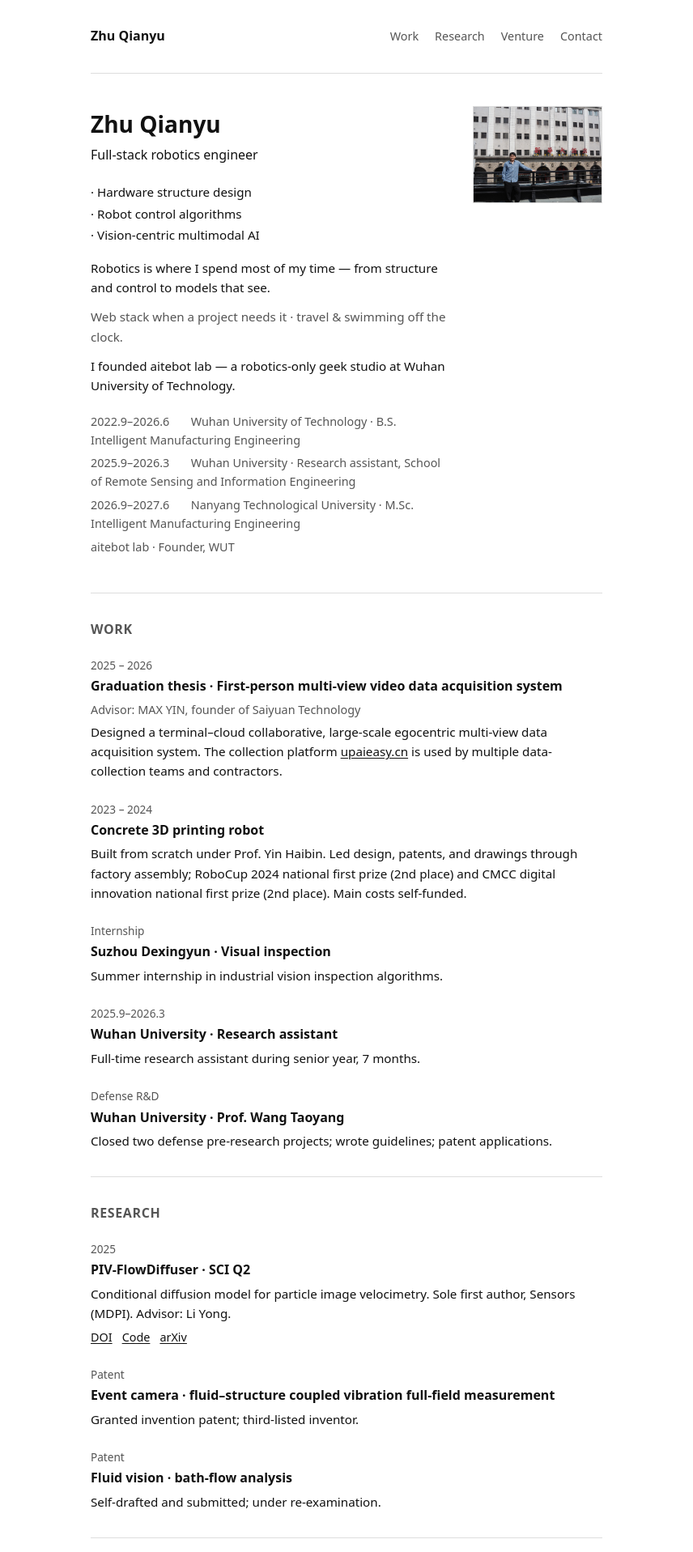
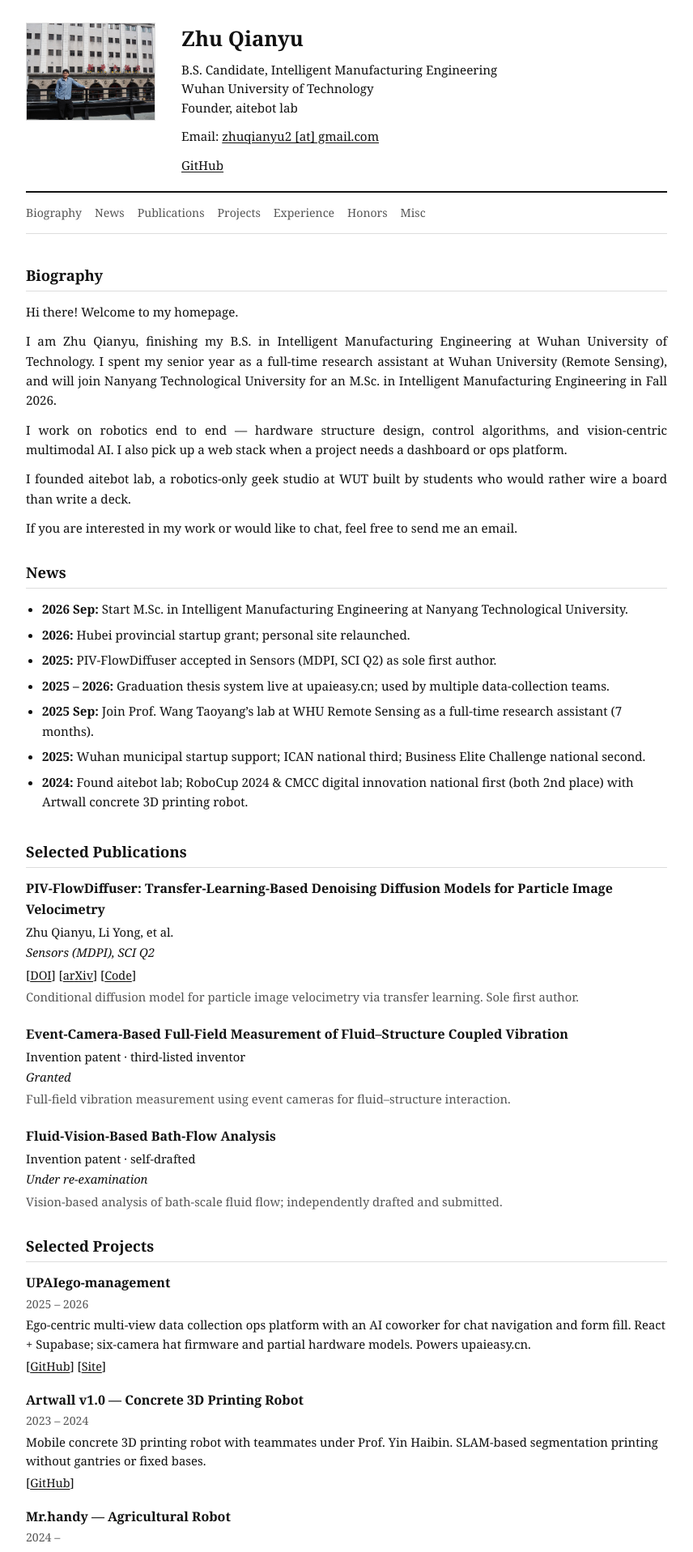
Before and after one commit to Zhu-Qianyu/Zhu-Qianyu, a Vue app: page / in a window 1280 px wide. Shown: the top 1917 px of the page at 81% size, without its empty margins (212-1068 px from the left). Built offline with nearby package versions, Linux system fonts and the light colour scheme.

Commit message:
Restructure site as academic homepage with projects and wider layout.
Adopt Biography, News, Publications, Projects, Experience, Honors, and Misc sections. Remove role line, move photo left, and update content from GitHub repos.

```diff
--- a/index.html
+++ b/index.html
@@ -6,7 +6,7 @@
     <meta name="viewport" content="width=device-width, initial-scale=1.0" />
     <meta
       name="description"
-      content="Zhu Qianyu — full-stack robotics engineer."
+      content="Zhu Qianyu"
     />
     <meta name="theme-color" content="#ffffff" />
     <title>Zhu Qianyu</title>
--- a/src/App.vue
+++ b/src/App.vue
@@ -2,9 +2,13 @@
 import {
   profile,
   nav,
-  workItems,
-  researchItems,
-  ventureItems,
+  biography,
+  newsItems,
+  publications,
+  projectItems,
+  experienceItems,
+  honors,
+  misc,
 } from './data/profile.js'
 
 const year = new Date().getFullYear()
@@ -17,9 +21,31 @@ function scrollTo(id) {
 
 <template>
   <div class="page">
-    <header class="header">
-      <a href="#" class="name" @click.prevent="scrollTo('home')">{{ profile.nameEn }}</a>
-      <nav class="nav" aria-label="Main">
+    <header id="top" class="banner">
+      <figure class="banner-photo">
+        <img
+          :src="profilePhoto"
+          :alt="profile.photoAlt"
+          width="180"
+          height="225"
+          loading="eager"
+        />
+      </figure>
+
+      <div class="banner-info">
+        <h1>{{ profile.nameEn }}</h1>
+        <p v-for="line in profile.affiliation" :key="line" class="affiliation">{{ line }}</p>
+        <p class="contact-line">
+          Email:
+          <a :href="`mailto:${profile.email}`">{{ profile.email.replace('@', ' [at] ') }}</a>
+        </p>
+        <p class="links-line">
+          <a :href="profile.github" target="_blank" rel="noopener noreferrer">GitHub</a>
+        </p>
+      </div>
+    </header>
+
+    <nav class="toc" aria-label="Sections">
       <a
         v-for="item in nav"
         :key="item.id"
@@ -27,100 +53,93 @@ function scrollTo(id) {
         @click.prevent="scrollTo(item.id)"
       >{{ item.label }}</a>
     </nav>
-    </header>
 
     <main>
-      <section id="home" class="hero">
-        <div class="hero-main">
-          <h1>{{ profile.nameEn }}</h1>
-          <p class="role">{{ profile.role }}</p>
+      <section id="bio" class="section">
+        <h2>Biography</h2>
+        <p v-for="(para, i) in biography" :key="i" class="para">{{ para }}</p>
+      </section>
 
-          <ul v-if="profile.intro?.skills" class="skills">
-            <li v-for="skill in profile.intro.skills" :key="skill">{{ skill }}</li>
-          </ul>
-
-          <p v-if="profile.intro?.lead" class="text">{{ profile.intro.lead }}</p>
-          <p v-if="profile.intro?.aside" class="text muted">{{ profile.intro.aside }}</p>
-          <p v-if="profile.intro?.aitebot" class="text">{{ profile.intro.aitebot }}</p>
-
-          <ul class="timeline">
-            <li v-for="line in profile.identity" :key="line.text">
-              <span v-if="line.period" class="when">{{ line.period }}</span>
-              {{ line.text }}
+      <section id="news" class="section">
+        <h2>News</h2>
+        <ul class="news-list">
+          <li v-for="item in newsItems" :key="item.date + item.text">
+            <strong>{{ item.date }}:</strong> {{ item.text }}
           </li>
         </ul>
-        </div>
-
-        <figure class="photo">
-          <img
-            :src="profilePhoto"
-            :alt="profile.photoAlt"
-            width="200"
-            height="250"
-            loading="eager"
-          />
-        </figure>
       </section>
 
-      <section id="work" class="section">
-        <h2>Work</h2>
-        <article v-for="item in workItems" :key="item.title + item.period" class="item">
-          <p class="meta">{{ item.period }}</p>
-          <h3>{{ item.title }}</h3>
-          <p v-if="item.advisor" class="sub">{{ item.advisor }}</p>
-          <p v-if="item.descHtml" class="desc" v-html="item.descHtml" />
-          <p v-else class="desc">{{ item.desc }}</p>
-          <p v-if="item.links" class="links">
+      <section id="publications" class="section">
+        <h2>Selected Publications</h2>
+        <article v-for="pub in publications" :key="pub.title" class="pub">
+          <h3 class="pub-title">
             <a
-              v-for="link in item.links"
-              :key="link.href"
-              :href="link.href"
+              v-if="pub.links[0]"
+              :href="pub.links[0].href"
               target="_blank"
               rel="noopener noreferrer"
-            >{{ link.text }}</a>
+            >{{ pub.title }}</a>
+            <span v-else>{{ pub.title }}</span>
+          </h3>
+          <p class="pub-meta">{{ pub.authors }}</p>
+          <p class="pub-venue"><em>{{ pub.venue }}</em></p>
+          <p v-if="pub.links.length" class="pub-links">
+            <span v-for="(link, i) in pub.links" :key="link.href">
+              [<a :href="link.href" target="_blank" rel="noopener noreferrer">{{ link.text }}</a>]<span v-if="i < pub.links.length - 1"> </span>
+            </span>
+          </p>
+          <p class="pub-desc">{{ pub.desc }}</p>
+        </article>
+      </section>
+
+      <section id="projects" class="section">
+        <h2>Selected Projects</h2>
+        <article v-for="item in projectItems" :key="item.title" class="entry">
+          <h3 class="entry-title">{{ item.title }}</h3>
+          <p class="entry-meta">{{ item.period }}</p>
+          <p class="entry-desc">{{ item.desc }}</p>
+          <p v-if="item.links" class="entry-links">
+            <span v-for="(link, i) in item.links" :key="link.href">
+              [<a :href="link.href" target="_blank" rel="noopener noreferrer">{{ link.text }}</a>]<span v-if="i < item.links.length - 1"> </span>
+            </span>
           </p>
         </article>
       </section>
 
-      <section id="research" class="section">
-        <h2>Research</h2>
-        <article v-for="item in researchItems" :key="item.title" class="item">
-          <p class="meta">{{ item.period }}</p>
-          <h3>{{ item.title }}</h3>
-          <p class="desc">{{ item.desc }}</p>
-          <p v-if="item.links" class="links">
-            <a
-              v-for="link in item.links"
-              :key="link.href"
-              :href="link.href"
-              target="_blank"
-              rel="noopener noreferrer"
-            >{{ link.text }}</a>
-          </p>
+      <section id="experience" class="section">
+        <h2>Experience</h2>
+        <article v-for="item in experienceItems" :key="item.title + item.period" class="entry">
+          <h3 class="entry-title">{{ item.title }}</h3>
+          <p class="entry-meta">{{ item.period }} · {{ item.org }}</p>
+          <p class="entry-desc">{{ item.desc }}</p>
         </article>
       </section>
 
-      <section id="venture" class="section">
-        <h2>Venture</h2>
-        <article v-for="item in ventureItems" :key="item.title" class="item">
-          <p class="meta">{{ item.period }}</p>
-          <h3>{{ item.title }}</h3>
-          <p class="desc">{{ item.desc }}</p>
-        </article>
+      <section id="honors" class="section">
+        <h2>Honors</h2>
+        <ul class="honor-list">
+          <li v-for="item in honors" :key="item.title">
+            {{ item.title }}<br />
+            <span class="honor-year">{{ item.year }}</span>
+          </li>
+        </ul>
       </section>
 
-      <section id="contact" class="section section-last">
-        <h2>Contact</h2>
-        <p>
-          <a :href="`mailto:${profile.email}`">{{ profile.email }}</a>
-          ·
-          <a :href="profile.github" target="_blank" rel="noopener noreferrer">GitHub</a>
-        </p>
+      <section id="misc" class="section section-last">
+        <h2>Miscellaneous</h2>
+        <table class="misc-table">
+          <tbody>
+            <tr>
+              <th>Hobbies</th>
+              <td>{{ misc.hobbies.join(' · ') }}</td>
+            </tr>
+          </tbody>
+        </table>
       </section>
     </main>
 
     <footer class="footer">
-      <p>{{ profile.nameEn }} · {{ year }}</p>
+      <p>© {{ profile.nameEn }} · {{ year }}</p>
     </footer>
   </div>
 </template>
@@ -129,127 +148,71 @@ function scrollTo(id) {
 .page {
   max-width: var(--max);
   margin: 0 auto;
-  padding: 2rem 1.25rem 3rem;
+  padding: 1.75rem 1.25rem 2.5rem;
 }
 
-.header {
+/* Banner — Geng Li–style name card, photo left */
+.banner {
   display: flex;
-  flex-wrap: wrap;
-  justify-content: space-between;
-  align-items: baseline;
-  gap: 0.75rem 1.5rem;
-  padding-bottom: 2rem;
-  border-bottom: 1px solid var(--c-border);
-  margin-bottom: 2.5rem;
-}
-
-.name {
-  font-weight: 600;
-  text-decoration: none;
-  color: var(--c-text);
-}
-
-.name:hover {
-  color: var(--c-muted);
-}
-
-.nav {
-  display: flex;
-  flex-wrap: wrap;
-  gap: 0.75rem 1.25rem;
-  font-size: 0.9rem;
-}
-
-.nav a {
-  color: var(--c-muted);
-  text-decoration: none;
-}
-
-.nav a:hover {
-  color: var(--c-text);
-  text-decoration: underline;
-}
-
-.hero {
-  display: flex;
-  flex-wrap: wrap;
   gap: 2rem;
-  margin-bottom: 2.5rem;
+  align-items: flex-start;
+  padding-bottom: 1.25rem;
+  border-bottom: 2px solid var(--c-text);
   scroll-margin-top: 1rem;
 }
 
-.hero-main {
-  flex: 1 1 16rem;
-  min-width: 0;
-}
-
-.hero h1 {
-  font-size: 1.75rem;
-  font-weight: 600;
-  margin-bottom: 0.25rem;
-}
-
-.role {
-  font-size: 1rem;
-  margin-bottom: 1.25rem;
-}
-
-.skills {
-  list-style: none;
-  margin-bottom: 1rem;
-}
-
-.skills li {
-  font-size: 0.95rem;
-  margin-bottom: 0.15rem;
-}
-
-.skills li::before {
-  content: '· ';
-}
-
-.text {
-  font-size: 0.95rem;
-  margin-bottom: 0.75rem;
-}
-
-.muted {
-  color: var(--c-muted);
-}
-
-.timeline {
-  list-style: none;
-  margin-top: 1.25rem;
-  font-size: 0.9rem;
-  color: var(--c-muted);
-}
-
-.timeline li {
-  margin-bottom: 0.35rem;
-}
-
-.when {
-  display: inline-block;
-  min-width: 7.5rem;
-  font-variant-numeric: tabular-nums;
-}
-
-.photo {
+.banner-photo {
   margin: 0;
   flex: 0 0 160px;
 }
 
-.photo img {
+.banner-photo img {
   width: 160px;
   height: auto;
   border: 1px solid var(--c-border);
 }
 
+.banner-info h1 {
+  font-size: 1.6rem;
+  font-weight: 700;
+  margin-bottom: 0.35rem;
+}
+
+.affiliation {
+  font-size: 0.95rem;
+  line-height: 1.45;
+  margin-bottom: 0.1rem;
+}
+
+.contact-line,
+.links-line {
+  margin-top: 0.75rem;
+  font-size: 0.95rem;
+}
+
+.toc {
+  display: flex;
+  flex-wrap: wrap;
+  gap: 0.5rem 1rem;
+  padding: 0.85rem 0;
+  font-size: 0.88rem;
+  border-bottom: 1px solid var(--c-border);
+  margin-bottom: 0.5rem;
+}
+
+.toc a {
+  color: var(--c-muted);
+  text-decoration: none;
+}
+
+.toc a:hover {
+  color: var(--c-text);
+  text-decoration: underline;
+}
+
 .section {
-  padding-top: 2rem;
-  margin-top: 2rem;
-  border-top: 1px solid var(--c-border);
-  scroll-margin-top: 1rem;
+  padding-top: 1.75rem;
+  scroll-margin-top: 0.5rem;
 }
 
 .section-last {
@@ -257,79 +220,151 @@ function scrollTo(id) {
 }
 
 .section h2 {
-  font-size: 1rem;
-  font-weight: 600;
-  text-transform: uppercase;
-  letter-spacing: 0.04em;
-  color: var(--c-muted);
-  margin-bottom: 1.25rem;
+  font-size: 1.15rem;
+  font-weight: 700;
+  margin-bottom: 0.85rem;
+  padding-bottom: 0.25rem;
+  border-bottom: 1px solid var(--c-border);
 }
 
-.item {
-  margin-bottom: 1.5rem;
+.para {
+  margin-bottom: 0.75rem;
+  font-size: 0.95rem;
+  text-align: justify;
 }
 
-.item:last-child {
+.para:last-child {
   margin-bottom: 0;
 }
 
-.meta {
-  font-size: 0.85rem;
-  color: var(--c-muted);
-  margin-bottom: 0.15rem;
+.news-list {
+  padding-left: 1.25rem;
+  font-size: 0.95rem;
 }
 
-.item h3 {
+.news-list li {
+  margin-bottom: 0.45rem;
+}
+
+.pub {
+  margin-bottom: 1.35rem;
+}
+
+.pub:last-child {
+  margin-bottom: 0;
+}
+
+.pub-title {
+  font-size: 1rem;
+  font-weight: 700;
+  margin-bottom: 0.2rem;
+}
+
+.pub-title a {
+  color: var(--c-text);
+  text-decoration: none;
+}
+
+.pub-title a:hover {
+  text-decoration: underline;
+}
+
+.pub-meta,
+.pub-venue {
+  font-size: 0.92rem;
+  margin-bottom: 0.1rem;
+}
+
+.pub-links {
+  font-size: 0.9rem;
+  margin: 0.25rem 0;
+}
+
+.pub-desc {
+  font-size: 0.92rem;
+  color: var(--c-muted);
+  margin-top: 0.25rem;
+}
+
+.entry {
+  margin-bottom: 1.1rem;
+}
+
+.entry-title {
   font-size: 1rem;
   font-weight: 600;
-  margin-bottom: 0.25rem;
+  margin-bottom: 0.1rem;
 }
 
-.sub {
-  font-size: 0.9rem;
+.entry-meta {
+  font-size: 0.88rem;
   color: var(--c-muted);
-  margin-bottom: 0.25rem;
+  margin-bottom: 0.2rem;
 }
 
-.desc {
-  font-size: 0.95rem;
-  color: var(--c-text);
+.entry-desc {
+  font-size: 0.93rem;
 }
 
-.desc :deep(a) {
-  color: var(--c-link);
+.entry-links {
+  font-size: 0.9rem;
+  margin-top: 0.2rem;
 }
 
-.links {
-  margin-top: 0.35rem;
-  font-size: 0.9rem;
+.honor-list {
+  list-style: none;
+  display: grid;
+  grid-template-columns: repeat(auto-fill, minmax(14rem, 1fr));
+  gap: 0.75rem 1.5rem;
+  font-size: 0.93rem;
 }
 
-.links a + a {
-  margin-left: 0.75rem;
-}
-
-.footer {
-  margin-top: 3rem;
-  padding-top: 1.5rem;
-  border-top: 1px solid var(--c-border);
+.honor-year {
   font-size: 0.85rem;
   color: var(--c-muted);
 }
 
-@media (max-width: 540px) {
-  .when {
-    display: block;
-    min-width: 0;
-    margin-bottom: 0.1rem;
+.misc-table {
+  width: 100%;
+  max-width: 28rem;
+  border-collapse: collapse;
+  font-size: 0.95rem;
 }
 
-  .photo {
-    flex-basis: 100%;
+.misc-table th {
+  text-align: left;
+  font-weight: 600;
+  padding: 0.35rem 1rem 0.35rem 0;
+  vertical-align: top;
+  white-space: nowrap;
 }
 
-  .photo img {
-    width: 140px;
+.misc-table td {
+  padding: 0.35rem 0;
+  vertical-align: top;
+}
+
+.footer {
+  margin-top: 2.5rem;
+  padding-top: 1rem;
+  border-top: 1px solid var(--c-border);
+  font-size: 0.85rem;
+  color: var(--c-muted);
+  text-align: center;
+}
+
+@media (max-width: 560px) {
+  .banner {
+    flex-direction: column;
+    gap: 1rem;
+  }
+
+  .banner-photo img {
+    width: 130px;
+  }
+
+  .honor-list {
+    grid-template-columns: 1fr;
   }
 }
 </style>
--- a/src/data/profile.js
+++ b/src/data/profile.js
@@ -1,118 +1,160 @@
 export const profile = {
   name: '朱钱宇',
   nameEn: 'Zhu Qianyu',
-  role: 'Full-stack robotics engineer',
   email: 'zhuqianyu2@gmail.com',
   github: 'https://github.com/Zhu-Qianyu',
   photo: 'images/profile.png',
   photoAlt: 'Zhu Qianyu',
-  identity: [
-    {
-      period: '2022.9–2026.6',
-      text: 'Wuhan University of Technology · B.S. Intelligent Manufacturing Engineering',
-    },
-    {
-      period: '2025.9–2026.3',
-      text: 'Wuhan University · Research assistant, School of Remote Sensing and Information Engineering',
-    },
-    {
-      period: '2026.9–2027.6',
-      text: 'Nanyang Technological University · M.Sc. Intelligent Manufacturing Engineering',
-    },
-    { period: '', text: 'aitebot lab · Founder, WUT' },
+  affiliation: [
+    'B.S. Candidate, Intelligent Manufacturing Engineering',
+    'Wuhan University of Technology',
+    'Founder, aitebot lab',
   ],
-  intro: {
-    lead: 'Robotics is where I spend most of my time — from structure and control to models that see.',
-    skills: [
-      'Hardware structure design',
-      'Robot control algorithms',
-      'Vision-centric multimodal AI',
-    ],
-    aside: 'Web stack when a project needs it · travel & swimming off the clock.',
-    aitebot:
-      'I founded aitebot lab — a robotics-only geek studio at Wuhan University of Technology.',
-  },
 }
 
 export const nav = [
-  { id: 'work', label: 'Work' },
-  { id: 'research', label: 'Research' },
-  { id: 'venture', label: 'Venture' },
-  { id: 'contact', label: 'Contact' },
+  { id: 'bio', label: 'Biography' },
+  { id: 'news', label: 'News' },
+  { id: 'publications', label: 'Publications' },
+  { id: 'projects', label: 'Projects' },
+  { id: 'experience', label: 'Experience' },
+  { id: 'honors', label: 'Honors' },
+  { id: 'misc', label: 'Misc' },
 ]
 
-export const workItems = [
+export const biography = [
+  'Hi there! Welcome to my homepage.',
+  'I am Zhu Qianyu, finishing my B.S. in Intelligent Manufacturing Engineering at Wuhan University of Technology. I spent my senior year as a full-time research assistant at Wuhan University (Remote Sensing), and will join Nanyang Technological University for an M.Sc. in Intelligent Manufacturing Engineering in Fall 2026.',
+  'I work on robotics end to end — hardware structure design, control algorithms, and vision-centric multimodal AI. I also pick up a web stack when a project needs a dashboard or ops platform.',
+  'I founded aitebot lab, a robotics-only geek studio at WUT built by students who would rather wire a board than write a deck.',
+  'If you are interested in my work or would like to chat, feel free to send me an email.',
+]
+
+export const newsItems = [
   {
-    period: '2025 – 2026',
-    title: 'Graduation thesis · First-person multi-view video data acquisition system',
-    advisor: 'Advisor: MAX YIN, founder of Saiyuan Technology',
-    descHtml:
-      'Designed a terminal–cloud collaborative, large-scale egocentric multi-view data acquisition system. The collection platform <a href="https://upaieasy.cn" target="_blank" rel="noopener noreferrer">upaieasy.cn</a> is used by multiple data-collection teams and contractors.',
+    date: '2026 Sep',
+    text: 'Start M.Sc. in Intelligent Manufacturing Engineering at Nanyang Technological University.',
   },
   {
-    period: '2023 – 2024',
-    title: 'Concrete 3D printing robot',
-    desc:
-      'Built from scratch under Prof. Yin Haibin. Led design, patents, and drawings through factory assembly; RoboCup 2024 national first prize (2nd place) and CMCC digital innovation national first prize (2nd place). Main costs self-funded.',
+    date: '2026',
+    text: 'Hubei provincial startup grant; personal site relaunched.',
   },
   {
-    period: 'Internship',
-    title: 'Suzhou Dexingyun · Visual inspection',
-    desc: 'Summer internship in industrial vision inspection algorithms.',
+    date: '2025',
+    text: 'PIV-FlowDiffuser accepted in Sensors (MDPI, SCI Q2) as sole first author.',
   },
   {
-    period: '2025.9–2026.3',
-    title: 'Wuhan University · Research assistant',
-    desc: 'Full-time research assistant during senior year, 7 months.',
+    date: '2025 – 2026',
+    text: 'Graduation thesis system live at upaieasy.cn; used by multiple data-collection teams.',
   },
   {
-    period: 'Defense R&D',
-    title: 'Wuhan University · Prof. Wang Taoyang',
-    desc: 'Closed two defense pre-research projects; wrote guidelines; patent applications.',
+    date: '2025 Sep',
+    text: 'Join Prof. Wang Taoyang’s lab at WHU Remote Sensing as a full-time research assistant (7 months).',
+  },
+  {
+    date: '2025',
+    text: 'Wuhan municipal startup support; ICAN national third; Business Elite Challenge national second.',
+  },
+  {
+    date: '2024',
+    text: 'Found aitebot lab; RoboCup 2024 & CMCC digital innovation national first (both 2nd place) with Artwall concrete 3D printing robot.',
   },
 ]
 
-export const researchItems = [
+export const publications = [
   {
-    period: '2025',
-    title: 'PIV-FlowDiffuser · SCI Q2',
+    title: 'PIV-FlowDiffuser: Transfer-Learning-Based Denoising Diffusion Models for Particle Image Velocimetry',
+    authors: 'Zhu Qianyu, Li Yong, et al.',
+    venue: 'Sensors (MDPI), SCI Q2',
     desc:
-      'Conditional diffusion model for particle image velocimetry. Sole first author, Sensors (MDPI). Advisor: Li Yong.',
+      'Conditional diffusion model for particle image velocimetry via transfer learning. Sole first author.',
     links: [
       { text: 'DOI', href: 'https://doi.org/10.3390/s25196077' },
+      { text: 'arXiv', href: 'https://arxiv.org/abs/2504.14952' },
       { text: 'Code', href: 'https://github.com/Zhu-Qianyu/PIV-FlowDiffuser' },
-      { text: 'arXiv', href: 'https://arxiv.org/abs/2504.14952' },
     ],
   },
   {
-    period: 'Patent',
-    title: 'Event camera · fluid–structure coupled vibration full-field measurement',
-    desc: 'Granted invention patent; third-listed inventor.',
+    title: 'Event-Camera-Based Full-Field Measurement of Fluid–Structure Coupled Vibration',
+    authors: 'Invention patent · third-listed inventor',
+    venue: 'Granted',
+    desc: 'Full-field vibration measurement using event cameras for fluid–structure interaction.',
+    links: [],
   },
   {
-    period: 'Patent',
-    title: 'Fluid vision · bath-flow analysis',
-    desc: 'Self-drafted and submitted; under re-examination.',
+    title: 'Fluid-Vision-Based Bath-Flow Analysis',
+    authors: 'Invention patent · self-drafted',
+    venue: 'Under re-examination',
+    desc: 'Vision-based analysis of bath-scale fluid flow; independently drafted and submitted.',
+    links: [],
   },
 ]
 
-export const ventureItems = [
+export const projectItems = [
   {
-    period: '2024 –',
-    title: 'aitebot lab',
+    title: 'UPAIego-management',
+    period: '2025 – 2026',
     desc:
-      'Founder. A robotics-only geek studio at Wuhan University of Technology — built by students who would rather wire a board than write a deck.',
+      'Ego-centric multi-view data collection ops platform with an AI coworker for chat navigation and form fill. React + Supabase; six-camera hat firmware and partial hardware models. Powers upaieasy.cn.',
+    links: [
+      { text: 'GitHub', href: 'https://github.com/Zhu-Qianyu/UPAIego-management' },
+      { text: 'Site', href: 'https://upaieasy.cn' },
+    ],
   },
   {
-    period: 'R&D',
-    title: 'Agricultural VLA robot',
+    title: 'Artwall v1.0 — Concrete 3D Printing Robot',
+    period: '2023 – 2024',
     desc:
-      'Ant Lingbo VLA base; ego + UMI hybrid data collection; prototype complete, ~300 h of data.',
+      'Mobile concrete 3D printing robot with teammates under Prof. Yin Haibin. SLAM-based segmentation printing without gantries or fixed bases.',
+    links: [
+      {
+        text: 'GitHub',
+        href: 'https://github.com/Zhu-Qianyu/Artwall-v1.0-A-Concrete-3D-Printing-Robot',
+      },
+    ],
   },
   {
-    period: 'Awards',
-    title: 'Funding & competitions',
+    title: 'Mr.handy — Agricultural Robot',
+    period: '2024 –',
     desc:
-      '2025 Wuhan municipal support · 2026 Hubei provincial startup grant · ICAN national third · Business Elite Challenge national second.',
+      'Open-source farmer robot: remote control, SLAM navigation, Ant Lingbo VLA. Ego + UMI hybrid data collection; ~300 h logged.',
+    links: [
+      { text: 'GitHub', href: 'https://github.com/Zhu-Qianyu/Mr.handy-A-farmer-robot' },
+    ],
   },
 ]
+
+export const experienceItems = [
+  {
+    period: '2025.9 – 2026.3',
+    title: 'Research Assistant',
+    org: 'Wuhan University · School of Remote Sensing and Information Engineering',
+    desc: 'Full-time RA during senior year under Prof. Wang Taoyang. Defense pre-research, guidelines, and patent work.',
+  },
+  {
+    period: '2025 – 2026',
+    title: 'Graduation Thesis',
+    org: 'Advisor: MAX YIN, founder of Saiyuan Technology',
+    desc:
+      'Terminal–cloud collaborative egocentric multi-view data acquisition system. Platform deployed at upaieasy.cn.',
+  },
+  {
+    period: 'Summer',
+    title: 'Visual Inspection Intern',
+    org: 'Suzhou Dexingyun',
+    desc: 'Industrial vision algorithms for automated inspection.',
+  },
+]
+
+export const honors = [
+  { title: 'RoboCup China · National First Prize (2nd place)', year: '2024' },
+  { title: 'CMCC Digital Innovation · National First Prize (2nd place)', year: '2024' },
+  { title: 'Hubei Provincial Startup Grant', year: '2026' },
+  { title: 'Wuhan Municipal Startup Support', year: '2025' },
+  { title: 'ICAN · National Third Prize', year: '2025' },
+  { title: 'Business Elite Challenge · National Second Prize', year: '2025' },
+]
+
+export const misc = {
+  hobbies: ['Travel', 'Swimming', 'Web dev (when a robot needs a UI)'],
+}
--- a/src/style.css
+++ b/src/style.css
@@ -12,8 +12,8 @@
   --c-muted: #555;
   --c-border: #ddd;
   --c-link: #111;
-  --max: 42rem;
-  --font: system-ui, -apple-system, 'Segoe UI', Roboto, 'Helvetica Neue', Arial, sans-serif;
+  --max: 52rem;
+  --font: Georgia, 'Times New Roman', Times, serif;
 }
 
 html {
```
Also changed, not shown: 2 other files (tests, documents, lock files or other folders). Lines whose indentation alone changed are shown as unchanged.
